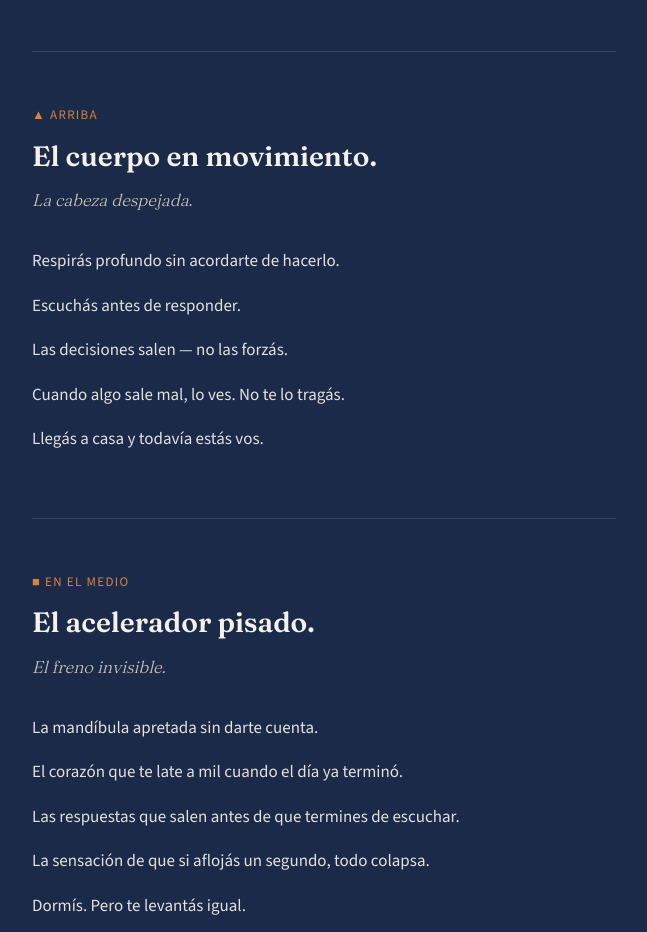
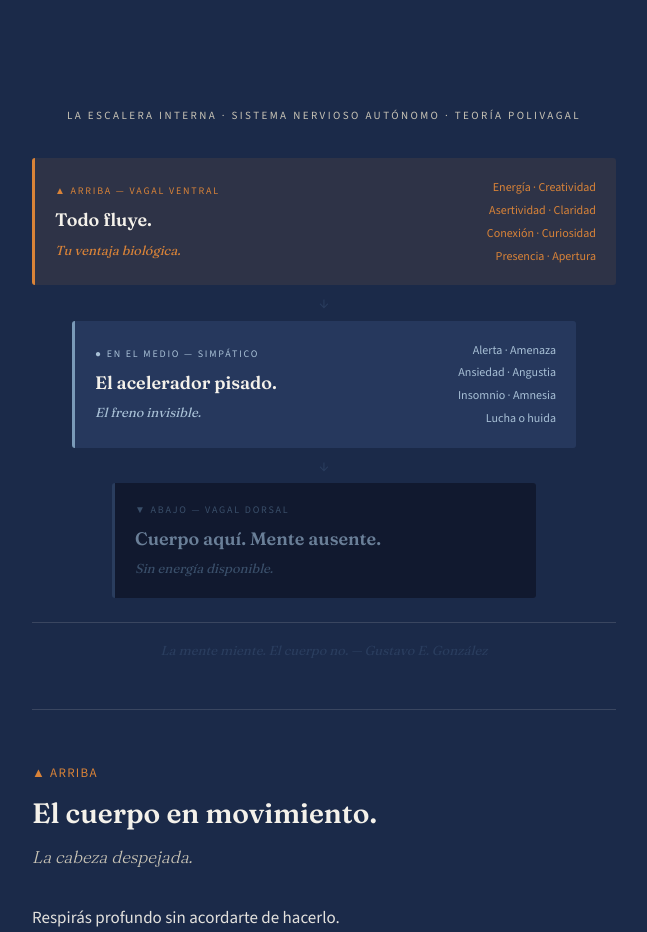
Before and after one commit to clrgustavoegonzalez/gustavoegonzalez-recursos, a plain HTML site: page escalera/index.html in a window 1280 px wide. Shown: the part 478-1410 px from the top of the page, without its empty margins (316-963 px from the left). Drawn offline with nearby package versions, Linux system fonts and the light colour scheme.

Commit message:
Update index.html

```diff
--- a/escalera/index.html
+++ b/escalera/index.html
@@ -6,7 +6,6 @@
 <title>El Mapa de La Escalera — Gustavo E. González</title>
 <meta name="description" content="Tu sistema nervioso te está diciendo en qué escalón está parado. Un mapa de 3 minutos para reconocerte.">
 
-<!-- Open Graph para que el link se vea bien si se comparte -->
 <meta property="og:title" content="El Mapa de La Escalera">
 <meta property="og:description" content="Tu sistema nervioso te está diciendo en qué escalón está parado.">
 <meta property="og:type" content="article">
@@ -26,15 +25,8 @@
     --rule: rgba(244, 241, 234, 0.14);
   }
 
-  * {
-    margin: 0;
-    padding: 0;
-    box-sizing: border-box;
-  }
-
-  html {
-    scroll-behavior: smooth;
-  }
+  * { margin: 0; padding: 0; box-sizing: border-box; }
+  html { scroll-behavior: smooth; }
 
   body {
     background: var(--navy);
@@ -57,21 +49,12 @@
     }
   }
 
-  a {
-    color: var(--orange);
-  }
+  a { color: var(--orange); }
 
-  .wrap {
-    max-width: 640px;
-    margin: 0 auto;
-    padding: 0 28px;
-  }
+  .wrap { max-width: 640px; margin: 0 auto; padding: 0 28px; }
 
-  /* ===== HEADER MÍNIMO ===== */
-  header {
-    padding: 56px 0 0;
-  }
-
+  /* ===== HEADER ===== */
+  header { padding: 56px 0 0; }
   .brand {
     font-family: 'Source Sans 3', sans-serif;
     font-size: 13px;
@@ -81,11 +64,8 @@
     text-align: center;
   }
 
-  /* ===== ESCENA (Bloque 1 + 2) ===== */
-  .scene {
-    padding: 64px 0 48px;
-  }
-
+  /* ===== ESCENA ===== */
+  .scene { padding: 64px 0 48px; }
   .scene .time {
     font-family: 'Fraunces', serif;
     font-weight: 300;
@@ -94,7 +74,6 @@
     color: var(--orange);
     margin-bottom: 28px;
   }
-
   .scene p {
     font-family: 'Fraunces', serif;
     font-weight: 400;
@@ -104,31 +83,135 @@
     margin-bottom: 22px;
     max-width: 560px;
   }
-
   .scene .name-block {
     margin-top: 36px;
     padding-top: 32px;
     border-top: 1px solid var(--rule);
   }
-
   .scene .name-block p {
     font-family: 'Source Sans 3', sans-serif;
     font-size: 17px;
     color: var(--cream-dim);
     margin-bottom: 6px;
   }
-
   .scene .name-block p:last-child {
     color: var(--cream);
     font-weight: 500;
   }
 
-  /* ===== EL MAPA (Bloque 3) ===== */
+  /* ===== DIAGRAMA ANIMADO ===== */
+  .escalera-diagram {
+    padding: 56px 0 48px;
+  }
+
+  .diagram-label {
+    text-align: center;
+    font-family: 'Source Sans 3', sans-serif;
+    font-size: 11px;
+    letter-spacing: 0.22em;
+    text-transform: uppercase;
+    color: var(--cream-dim);
+    margin-bottom: 32px;
+  }
+
+  .diag-step {
+    border-radius: 3px;
+    padding: 18px 20px;
+    display: flex;
+    justify-content: space-between;
+    align-items: center;
+    gap: 16px;
+    opacity: 0;
+    transform: translateY(16px);
+    transition: opacity 0.65s ease, transform 0.65s ease;
+  }
+  .diag-step.diag-visible {
+    opacity: 1;
+    transform: translateY(0);
+  }
+
+  .diag-arriba {
+    background: rgba(217, 131, 56, 0.1);
+    border-left: 3px solid var(--orange);
+  }
+  .diag-medio {
+    margin: 0 40px;
+    background: rgba(44, 63, 102, 0.7);
+    border-left: 3px solid #7a9ab8;
+  }
+  .diag-abajo {
+    margin: 0 80px;
+    background: rgba(17, 25, 46, 0.95);
+    border-left: 3px solid #2a3d5e;
+  }
+
+  .diag-left .diag-mark {
+    font-family: 'Source Sans 3', sans-serif;
+    font-size: 10px;
+    letter-spacing: 0.18em;
+    margin-bottom: 6px;
+  }
+  .diag-arriba .diag-mark { color: var(--orange); }
+  .diag-medio .diag-mark  { color: #a8c0d6; }
+  .diag-abajo .diag-mark  { color: #3a4f6a; }
+
+  .diag-left .diag-title {
+    font-family: 'Fraunces', serif;
+    font-size: 18px;
+    font-weight: 600;
+    color: var(--cream);
+    margin-bottom: 3px;
+  }
+  .diag-abajo .diag-title { color: #6a7f98; }
+
+  .diag-left .diag-sub {
+    font-family: 'Fraunces', serif;
+    font-style: italic;
+    font-size: 13px;
+  }
+  .diag-arriba .diag-sub { color: var(--orange); }
+  .diag-medio .diag-sub  { color: #a8c0d6; }
+  .diag-abajo .diag-sub  { color: #3a4f6a; }
+
+  .diag-right {
+    text-align: right;
+    font-family: 'Source Sans 3', sans-serif;
+    font-size: 12px;
+    line-height: 1.9;
+    flex-shrink: 0;
+  }
+  .diag-arriba .diag-right { color: var(--orange); }
+  .diag-medio .diag-right  { color: #a8c0d6; }
+
+  .diag-arrow {
+    text-align: center;
+    color: #2a3d5e;
+    font-size: 16px;
+    padding: 4px 0;
+    opacity: 0;
+    transition: opacity 0.4s ease;
+  }
+  .diag-arrow.diag-visible { opacity: 1; }
+
+  .diag-footer {
+    text-align: center;
+    margin-top: 24px;
+    padding-top: 16px;
+    border-top: 1px solid var(--rule);
+    font-family: 'Fraunces', serif;
+    font-style: italic;
+    font-size: 13px;
+    color: #2a3d5e;
+    opacity: 0;
+    transition: opacity 0.7s ease;
+  }
+  .diag-footer.diag-visible { opacity: 1; }
+
+  /* ===== MAPA DETALLADO ===== */
   .map-intro {
     padding: 8px 0 8px;
     text-align: center;
   }
-
   .map-intro .label {
     font-size: 12px;
     letter-spacing: 0.18em;
@@ -136,14 +219,8 @@
     color: var(--cream-dim);
   }
 
-  .step {
-    padding: 52px 0;
-    border-top: 1px solid var(--rule);
-  }
-
-  .step:last-of-type {
-    border-bottom: 1px solid var(--rule);
-  }
+  .step { padding: 52px 0; border-top: 1px solid var(--rule); }
+  .step:last-of-type { border-bottom: 1px solid var(--rule); }
 
   .step-mark {
     font-size: 13px;
@@ -151,14 +228,12 @@
     color: var(--orange);
     margin-bottom: 6px;
   }
-
   .step-title {
     font-family: 'Fraunces', serif;
     font-weight: 600;
     font-size: 28px;
     margin-bottom: 6px;
   }
-
   .step-sub {
     font-family: 'Fraunces', serif;
     font-style: italic;
@@ -167,11 +242,7 @@
     color: var(--cream-dim);
     margin-bottom: 24px;
   }
-
-  .step-signals {
-    list-style: none;
-  }
-
+  .step-signals { list-style: none; }
   .step-signals li {
     font-size: 17px;
     line-height: 1.8;
@@ -180,17 +251,41 @@
     opacity: 0.92;
   }
 
-  /* leve diferenciación tonal entre escalones — sutil, no decorativa */
   .step.up { padding-bottom: 56px; }
-  .step.mid { }
   .step.down { padding-top: 56px; }
 
-  /* ===== APERTURA (Bloque 4) ===== */
-  .closing {
-    padding: 64px 0 40px;
+  /* ===== FOTO ===== */
+  .author-photo {
+    padding: 48px 0 0;
     text-align: center;
   }
+  .author-photo img {
+    width: 180px;
+    height: 180px;
+    object-fit: cover;
+    object-position: center top;
+    border-radius: 50%;
+    border: 3px solid var(--orange);
+    display: block;
+    margin: 0 auto 16px;
+  }
+  .author-photo .author-name {
+    font-family: 'Source Sans 3', sans-serif;
+    font-size: 15px;
+    font-weight: 600;
+    color: var(--cream);
+    letter-spacing: 0.04em;
+  }
+  .author-photo .author-role {
+    font-family: 'Fraunces', serif;
+    font-style: italic;
+    font-size: 14px;
+    color: var(--cream-dim);
+    margin-top: 4px;
+  }
 
+  /* ===== CIERRE ===== */
+  .closing { padding: 40px 0 40px; text-align: center; }
   .closing p {
     font-family: 'Fraunces', serif;
     font-style: italic;
@@ -201,7 +296,6 @@
     max-width: 480px;
     margin: 0 auto 18px;
   }
-
   .closing .signature {
     margin-top: 40px;
     font-family: 'Source Sans 3', sans-serif;
@@ -218,17 +312,8 @@
     padding: 52px 28px;
     text-align: center;
   }
-
-  .cta-block .wrap {
-    max-width: 480px;
-  }
-
-  .cta-block p {
-    color: var(--navy);
-    font-size: 17px;
-    margin-bottom: 22px;
-  }
-
+  .cta-block .wrap { max-width: 480px; }
+  .cta-block p { color: var(--navy); font-size: 17px; margin-bottom: 22px; }
   .cta-button {
     display: inline-block;
     background: var(--navy);
@@ -241,11 +326,7 @@
     border-radius: 2px;
     transition: opacity 0.2s ease;
   }
-
-  .cta-button:hover {
-    opacity: 0.85;
-  }
-
+  .cta-button:hover { opacity: 0.85; }
   .cta-block .handle {
     margin-top: 18px;
     color: var(--navy);
@@ -254,15 +335,8 @@
   }
 
   /* ===== FOOTER ===== */
-  footer {
-    padding: 36px 0 56px;
-    text-align: center;
-  }
-
-  footer p {
-    font-size: 13px;
-    color: var(--cream-dim);
-  }
+  footer { padding: 36px 0 56px; text-align: center; }
+  footer p { font-size: 13px; color: var(--cream-dim); }
 
   /* ===== RESPONSIVE ===== */
   @media (max-width: 480px) {
@@ -271,9 +345,11 @@
     .step-title { font-size: 24px; }
     .step { padding: 40px 0; }
     .closing p { font-size: 18px; }
+    .diag-medio { margin: 0 20px; }
+    .diag-abajo { margin: 0 40px; }
+    .diag-right { display: none; }
   }
 
-  /* Foco visible para accesibilidad de teclado */
   a:focus-visible, .cta-button:focus-visible {
     outline: 2px solid var(--cream);
     outline-offset: 3px;
@@ -294,10 +370,7 @@
   <section class="scene">
     <div class="wrap">
       <p class="time">Son las 11 de la noche.</p>
-
       <p>El cuerpo está en la cama. La cabeza sigue en la reunión de mañana, en el problema que no se resolvió, en la persona que dijo algo que todavía te está dando vueltas.</p>
-
-      <!-- BLOQUE 2 — EL NOMBRE -->
       <div class="name-block">
         <p>Eso no es cansancio.</p>
         <p>Es una señal.</p>
@@ -306,7 +379,56 @@
     </div>
   </section>
 
-  <!-- BLOQUE 3 — EL MAPA -->
+  <!-- DIAGRAMA ANIMADO — La Escalera Interna -->
+  <section class="escalera-diagram fade-in">
+    <div class="wrap">
+      <p class="diagram-label">La Escalera Interna · Sistema Nervioso Autónomo · Teoría Polivagal</p>
+
+      <div class="diag-step diag-arriba" id="d1">
+        <div class="diag-left">
+          <p class="diag-mark">▲ ARRIBA — VAGAL VENTRAL</p>
+          <p class="diag-title">Todo fluye.</p>
+          <p class="diag-sub">Tu ventaja biológica.</p>
+        </div>
+        <div class="diag-right">
+          Energía · Creatividad<br>
+          Asertividad · Claridad<br>
+          Conexión · Curiosidad<br>
+          Presencia · Apertura
+        </div>
+      </div>
+
+      <div class="diag-arrow" id="da1">↓</div>
+
+      <div class="diag-step diag-medio" id="d2">
+        <div class="diag-left">
+          <p class="diag-mark">● EN EL MEDIO — SIMPÁTICO</p>
+          <p class="diag-title">El acelerador pisado.</p>
+          <p class="diag-sub">El freno invisible.</p>
+        </div>
+        <div class="diag-right">
+          Alerta · Amenaza<br>
+          Ansiedad · Angustia<br>
+          Insomnio · Amnesia<br>
+          Lucha o huida
+        </div>
+      </div>
+
+      <div class="diag-arrow" id="da2">↓</div>
+
+      <div class="diag-step diag-abajo" id="d3">
+        <div class="diag-left">
+          <p class="diag-mark">▼ ABAJO — VAGAL DORSAL</p>
+          <p class="diag-title">Cuerpo aquí. Mente ausente.</p>
+          <p class="diag-sub">Sin energía disponible.</p>
+        </div>
+      </div>
+
+      <p class="diag-footer" id="dfooter">La mente miente. El cuerpo no. — Gustavo E. González</p>
+    </div>
+  </section>
+
+  <!-- BLOQUE 3 — EL MAPA DETALLADO -->
   <section class="map">
     <div class="wrap">
 
@@ -352,6 +474,16 @@
     </div>
   </section>
 
+  <!-- FOTO -->
+  <section class="author-photo fade-in">
+    <div class="wrap">
+      <img src="./b60b3475-bf0d-4ef8-b8fc-1361bd5ad21e.png" alt="Gustavo E. González" />
+      <p class="author-name">Gustavo E. González</p>
+      <p class="author-role">Obstetra · Técnico Superior en Desarrollo Humano · Neurosicoeducador</p>
+      <p class="author-role">30 años en el sistema hospitalario público</p>
+    </div>
+  </section>
+
   <!-- BLOQUE 4 — LA APERTURA -->
   <section class="closing fade-in">
     <div class="wrap">
@@ -381,13 +513,17 @@
 </footer>
 
 <script>
-  // Reveal sutil al hacer scroll — respeta prefers-reduced-motion vía CSS
+  // Fade-in al hacer scroll (secciones generales)
   if ('IntersectionObserver' in window) {
     const els = document.querySelectorAll('.fade-in');
     const obs = new IntersectionObserver((entries) => {
       entries.forEach(e => {
         if (e.isIntersecting) {
           e.target.classList.add('visible');
+          // Si es la sección del diagrama, disparar animación secuencial
+          if (e.target.classList.contains('escalera-diagram')) {
+            animateDiagram();
+          }
           obs.unobserve(e.target);
         }
       });
@@ -395,6 +531,25 @@
     els.forEach(el => obs.observe(el));
   } else {
     document.querySelectorAll('.fade-in').forEach(el => el.classList.add('visible'));
+    animateDiagram();
+  }
+
+  // Animación secuencial de los peldaños del diagrama
+  function animateDiagram() {
+    const seq = [
+      { el: 'd1',      delay: 200 },
+      { el: 'da1',     delay: 700 },
+      { el: 'd2',      delay: 900 },
+      { el: 'da2',     delay: 1400 },
+      { el: 'd3',      delay: 1600 },
+      { el: 'dfooter', delay: 2100 },
+    ];
+    seq.forEach(({ el, delay }) => {
+      setTimeout(() => {
+        const node = document.getElementById(el);
+        if (node) node.classList.add('diag-visible');
+      }, delay);
+    });
   }
 </script>
 
```
